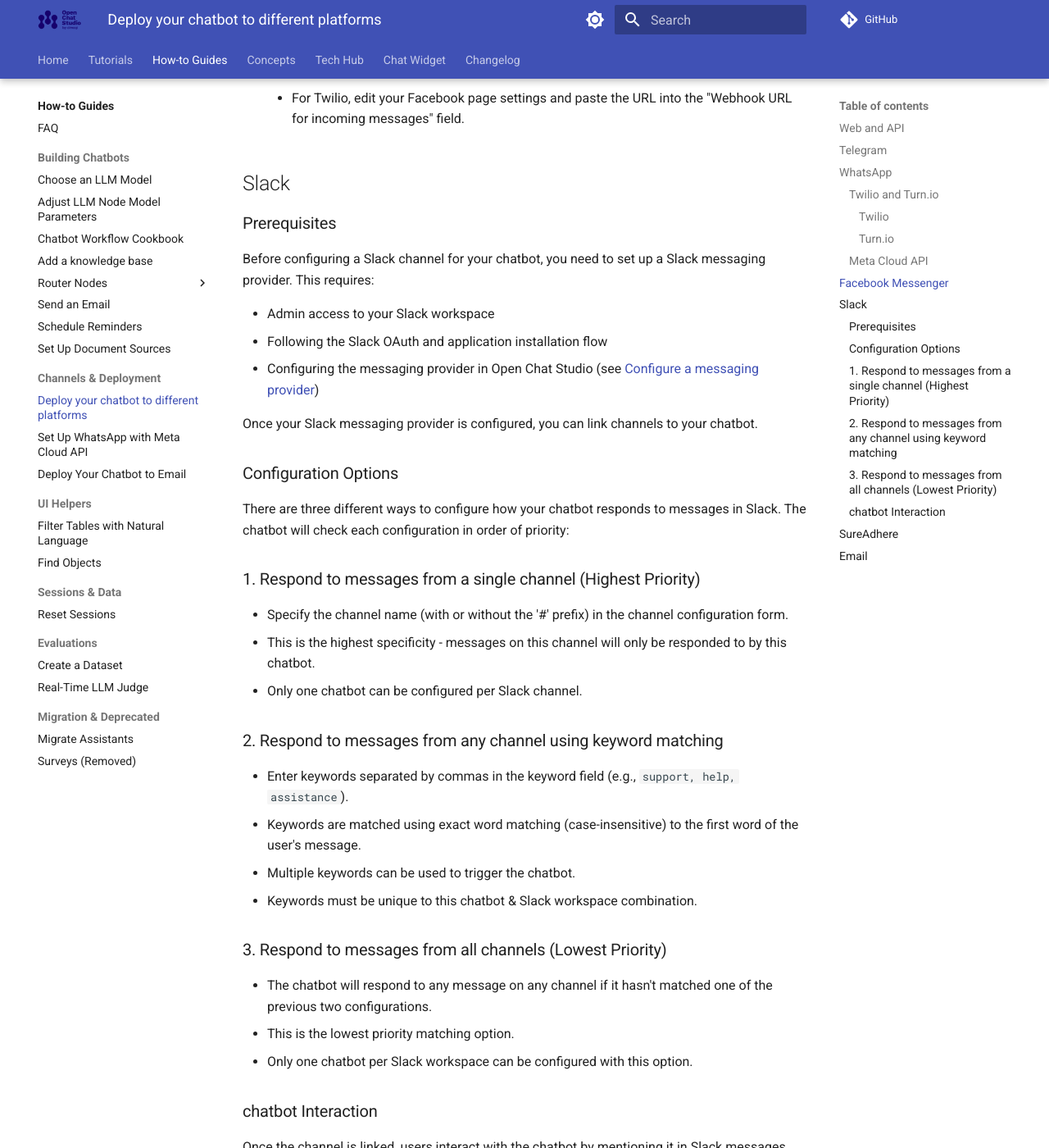
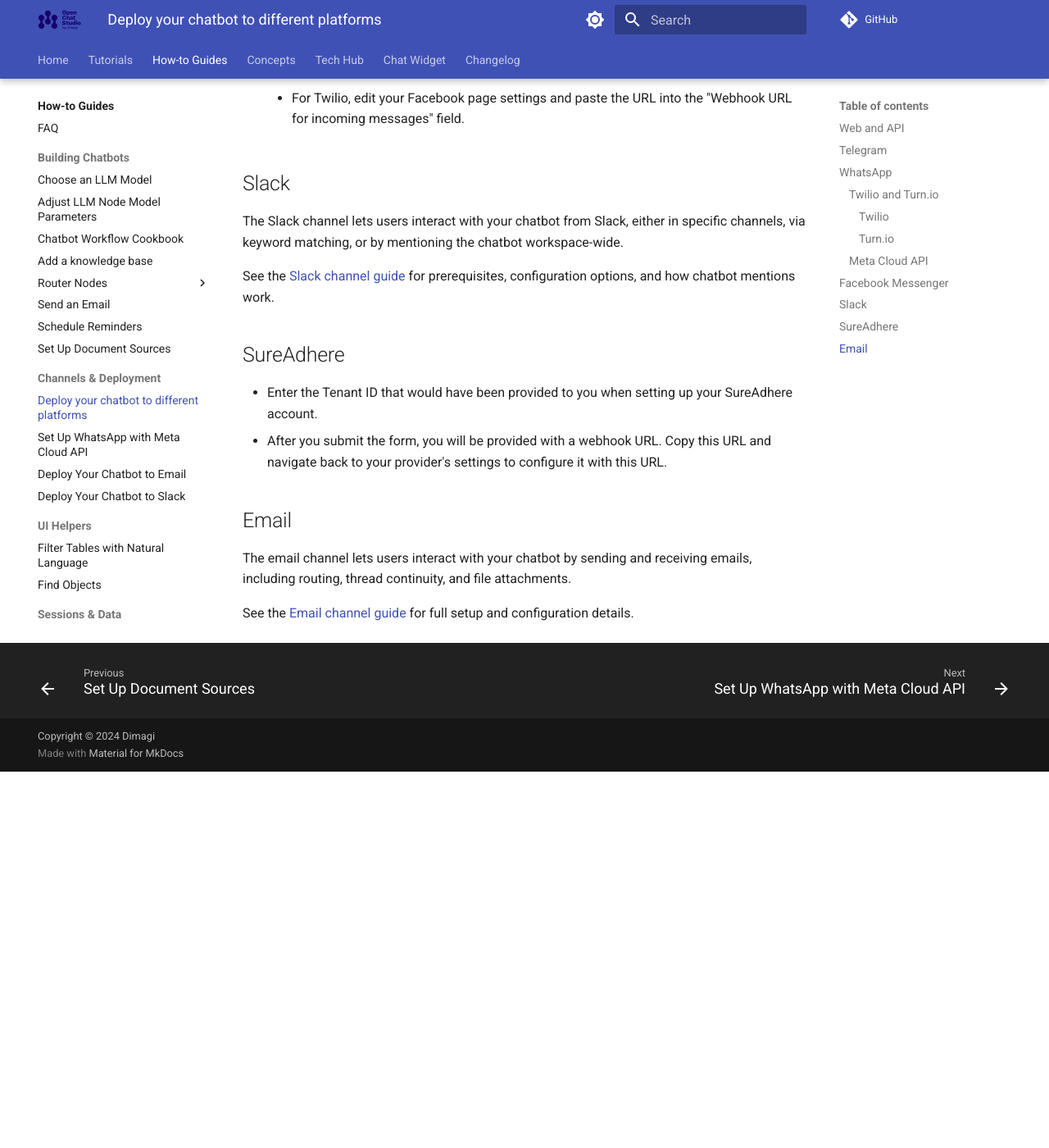
Before and after one commit to dimagi/open-chat-studio-docs, an MkDocs documentation site: the page built from docs/how-to/deploy_to_different_channels.md, in a window 1280 px wide and 1400 px high, scrolled down 2232 px. Shown: the whole window at 82% size. Built offline with MkDocs 1.6.1 and Material for MkDocs 9.7.7, drawn with Linux system fonts in a browser that asks for light colours; a script that is not in the unit is left out; comment, search, counter and statistics services are not loaded; after the commit the page ends 3173 px from its top, so only the background shows below that; some of the changed text lies outside the part shown.

Commit message:
Split out deploy to Slack section into new page

```diff
--- a/docs/how-to/deploy_to_different_channels.md
+++ b/docs/how-to/deploy_to_different_channels.md
@@ -62,49 +62,9 @@
 
 ## Slack
 
-### Prerequisites
+The Slack channel lets users interact with your chatbot from Slack, either in specific channels, via keyword matching, or by mentioning the chatbot workspace-wide.
 
-Before configuring a Slack channel for your chatbot, you need to set up a Slack messaging provider. This requires:
-
-- Admin access to your Slack workspace
-- Following the Slack OAuth and application installation flow
-- Configuring the messaging provider in Open Chat Studio (see [Configure a messaging provider][6])
-
-Once your Slack messaging provider is configured, you can link channels to your chatbot.
-
-### Configuration Options
-
-There are three different ways to configure how your chatbot responds to messages in Slack. The chatbot will check each configuration in order of priority:
-
-### 1. Respond to messages from a single channel (Highest Priority)
-
-- Specify the channel name (with or without the '#' prefix) in the channel configuration form.
-- This is the highest specificity - messages on this channel will only be responded to by this chatbot.
-- Only one chatbot can be configured per Slack channel.
-
-### 2. Respond to messages from any channel using keyword matching
-
-- Enter keywords separated by commas in the keyword field (e.g., `support, help, assistance`).
-- Keywords are matched using exact word matching (case-insensitive) to the first word of the user's message.
-- Multiple keywords can be used to trigger the chatbot.
-- Keywords must be unique to this chatbot & Slack workspace combination.
-
-### 3. Respond to messages from all channels (Lowest Priority)
-
-- The chatbot will respond to any message on any channel if it hasn't matched one of the previous two configurations.
-- This is the lowest priority matching option.
-- Only one chatbot per Slack workspace can be configured with this option.
-
-### chatbot Interaction
-
-Once the channel is linked, users interact with the chatbot by mentioning it in Slack messages. The chatbot mention name is determined by your Slack app configuration. For example, on the Dimagi hosted instance of Open Chat Studio, the chatbot is mentioned using `@Dimagi Bots`.
-
-!!! info "Priority and Precedence"
-    If multiple chatbots could match a message, the chatbot with the most specific configuration wins:
-
-    1. Single channel configuration (highest priority)
-    2. Keyword matching
-    3. Respond to all channels (lowest priority)
+See the [Slack channel guide](deploy_slack_channel.md) for prerequisites, configuration options, and how chatbot mentions work.
 
 ## SureAdhere
 - Enter the Tenant ID that would have been provided to you when setting up your SureAdhere account.
--- a/mkdocs.yml
+++ b/mkdocs.yml
@@ -119,6 +119,7 @@
       - how-to/deploy_to_different_channels.md
       - how-to/whatsapp_meta_cloud_api.md
       - how-to/deploy_email_channel.md
+      - how-to/deploy_slack_channel.md
     - UI Helpers:
       - Filter Tables with Natural Language: how-to/nl_filter.md
       - Find Objects: how-to/global_search.md
```
Also changed, not shown: docs/how-to/deploy_slack_channel.md (added, +51 -0 lines).
